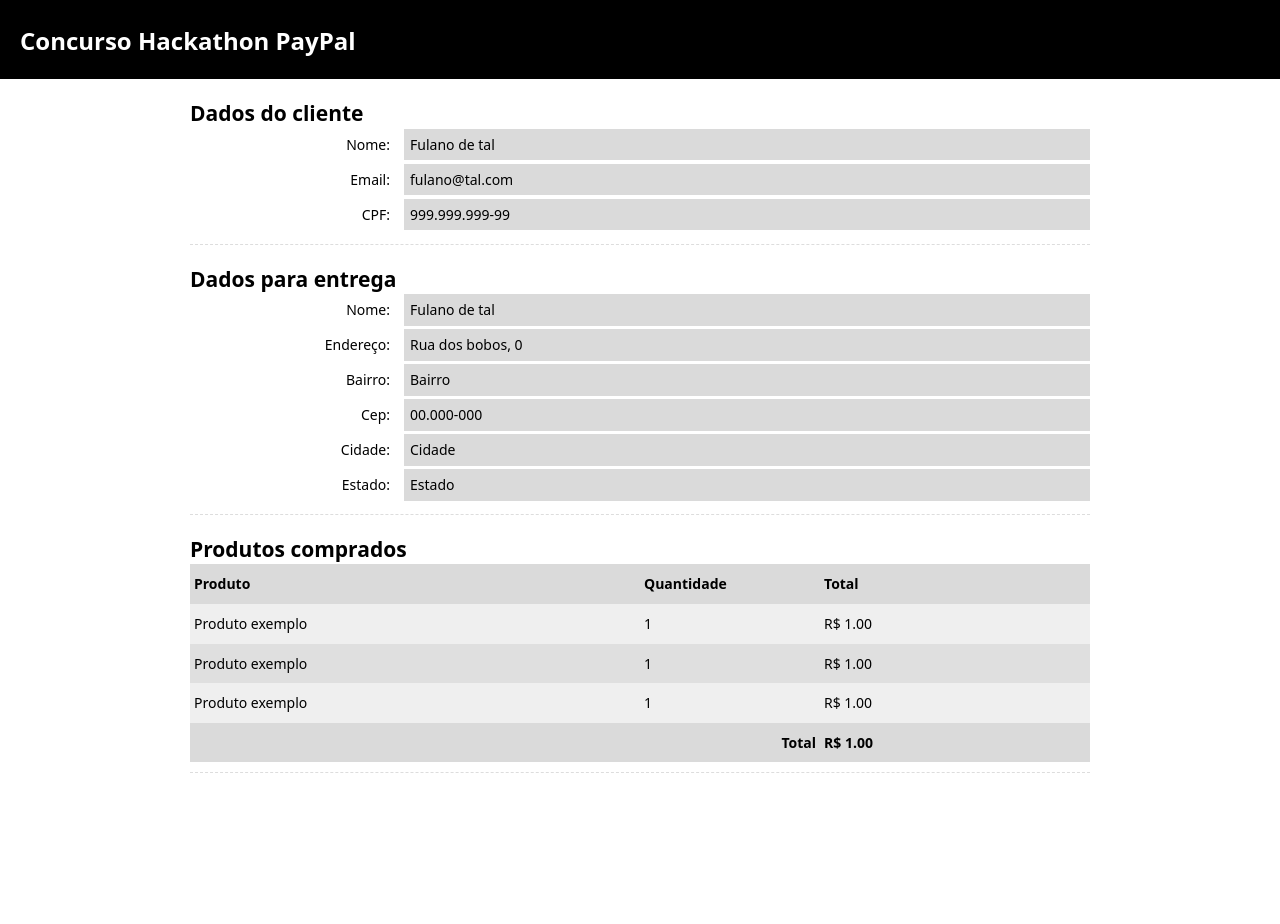
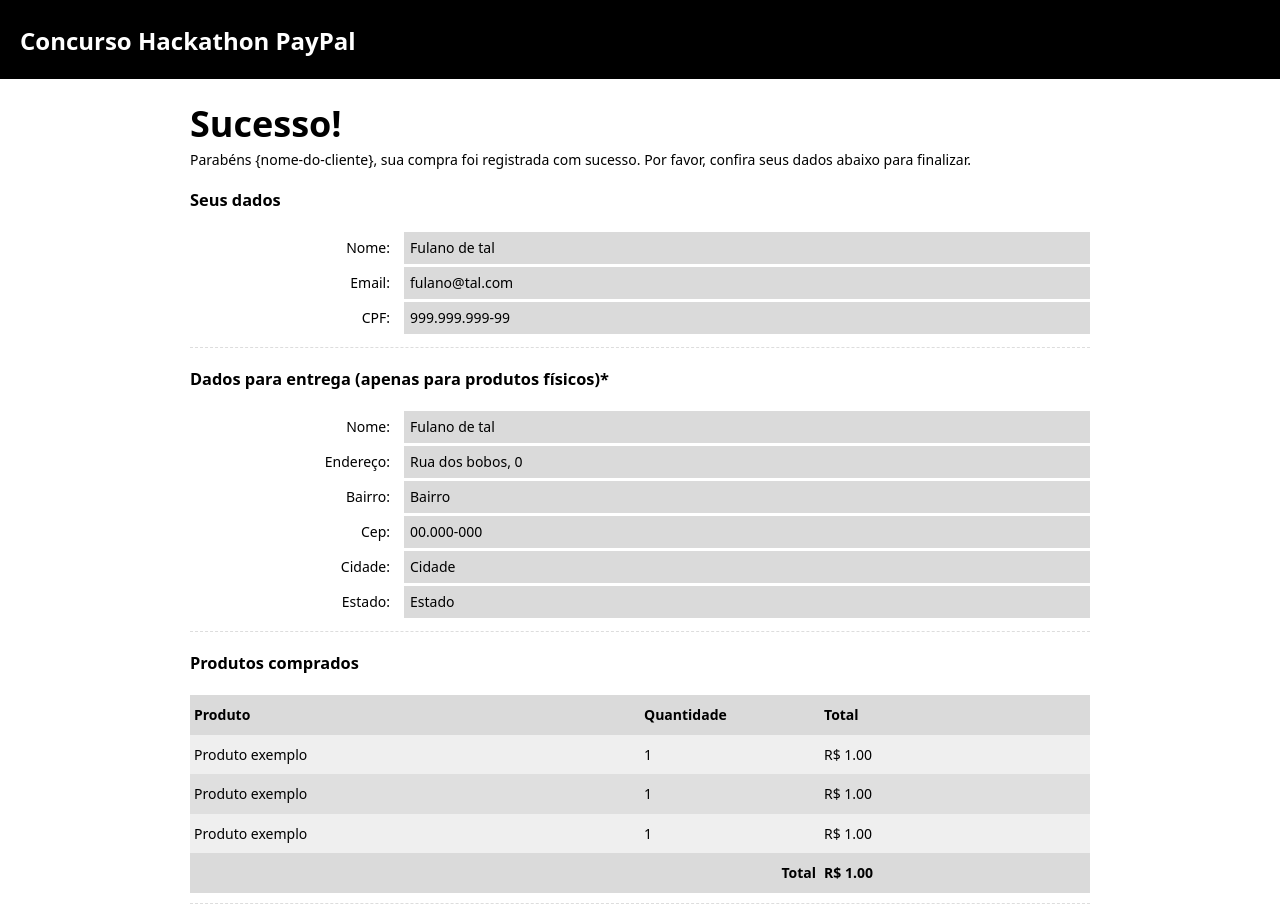
Before and after one commit to br-paypaldev/hackathon, a plain HTML site: page public/return.html in a window 1280 px wide. Before the commit the page ends 800 px from the top, so only its background shows below. Drawn offline with Linux system fonts and the light colour scheme.

Commit message:
Ajustando página de retorno

```diff
--- a/public/css/site.css
+++ b/public/css/site.css
@@ -42,6 +42,15 @@
     border-radius: 4px;
     text-decoration: none;
 }
+
+.content-info {
+    width: 900px;
+    margin: 20px auto;
+}
+
+    .content-title {
+        font-size: 36px;
+    }
 
 .product-list .product-item {
     float: left;
@@ -92,6 +101,10 @@
     padding-bottom: 10px;
     border-bottom: 1px dashed #ddd;
 }
+
+    .field-group-list, .field-group-table {
+        margin-top: 20px;
+    }
 
     .field-group-item {
         display: block;
--- a/public/return.html
+++ b/public/return.html
@@ -11,8 +11,12 @@
                 <h1 class="main-title"><a href="index.html">Concurso Hackathon PayPal</a></h1>
             </header>
             <div class="content">
+                <div class="content-info">
+                    <h2 class="content-title">Sucesso!</h2>
+                    <p>Parabéns {nome-do-cliente}, sua compra foi registrada com sucesso. Por favor, confira seus dados abaixo para finalizar.</p>
+                </div>
                 <div class="field-group">
-                    <h2 class="field-group-title">Dados do cliente</h2>
+                    <h3 class="field-group-title">Seus dados</h3>
                     <ul class="field-group-list">
                         <li class="field-group-item"><span class="field-group-item-name">Nome:</span> <span class="field-group-item-value">Fulano de tal</span>
                         <li class="field-group-item"><span class="field-group-item-name">Email:</span> <span class="field-group-item-value">fulano@tal.com</span>
@@ -20,8 +24,12 @@
                     </ul>
                 </div>
                 <div class="field-group">
-                    <h2 class="field-group-title">Dados para entrega</h2>
-                    <ul class="field-grpup-list">
+                    <!--
+                    Caso sua integração vá vender produtos digitais, então essa seção não é necessária. O endereço
+                    de entrega deve ser exibido apenas no caso de produtos físicos.
+                    -->
+                    <h3 class="field-group-title">Dados para entrega (apenas para produtos físicos)*</h3>
+                    <ul class="field-group-list">
                         <li class="field-group-item"><span class="field-group-item-name">Nome:</span> <span class="field-group-item-value">Fulano de tal</span>
                         <li class="field-group-item"><span class="field-group-item-name">Endereço:</span> <span class="field-group-item-value">Rua dos bobos, 0</span>
                         <li class="field-group-item"><span class="field-group-item-name">Bairro:</span> <span class="field-group-item-value">Bairro</span>
@@ -31,7 +39,7 @@
                     </ul>
                 </div>
                 <div class="field-group">
-                    <h2 class="field-group-title">Produtos comprados</h2>
+                    <h3 class="field-group-title">Produtos comprados</h3>
                     <table class="field-group-table">
                         <thead class="field-group-table-header">
                             <tr>
```
